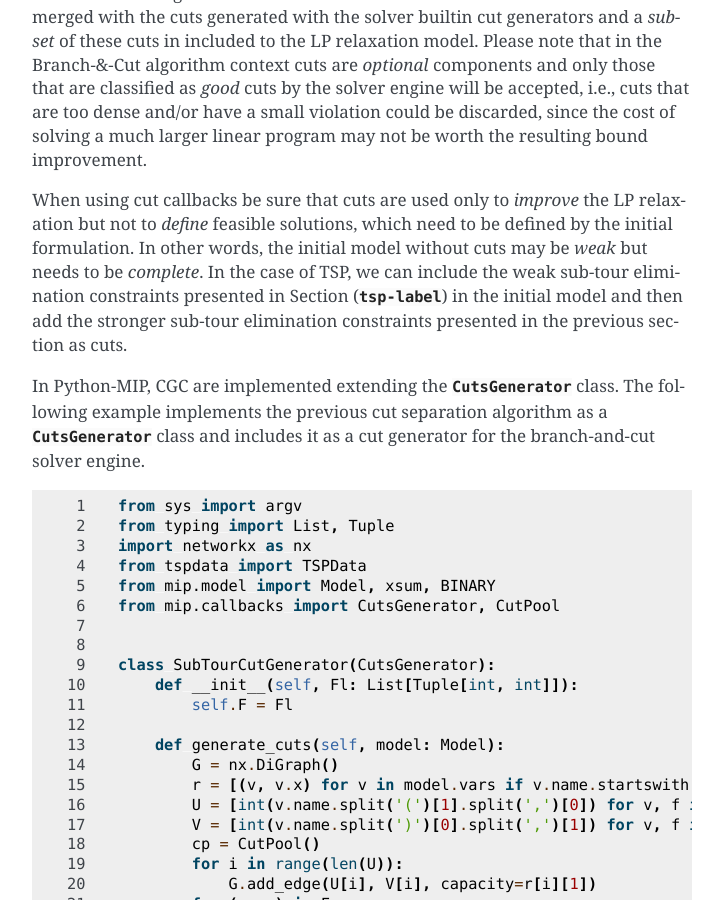
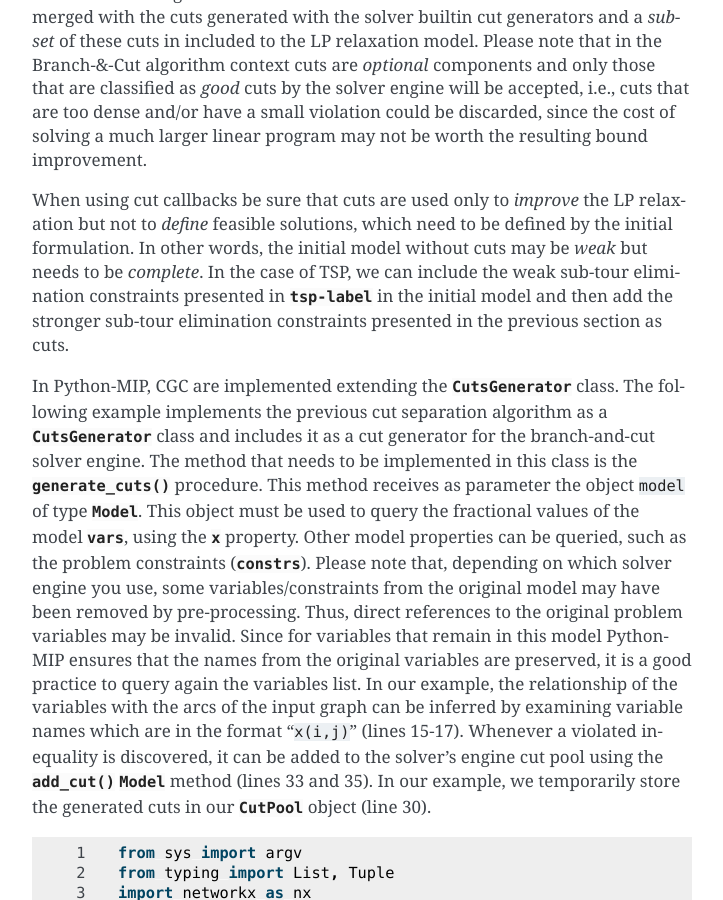
Before and after one commit to coin-or/python-mip, a Sphinx documentation site: the page built from docs/custom.rst, in a window 1280 px wide and 900 px high, scrolled down 4104 px. Shown: the whole window, without its empty margins (388-1111 px from the left). Built offline with Sphinx 7.4.7, drawn with Linux system fonts in a browser that asks for light colours; cross-references to code outside the pages are shown as plain code.

Commit message:
improved cut generation doc
Former-commit-id: 34215b3b6377ff7862b159620cee1f906352dc75

```diff
--- a/docs/custom.rst
+++ b/docs/custom.rst
@@ -179,7 +179,7 @@ When using cut callbacks be sure that cuts are used only to *improve* the LP
 relaxation but not to *define* feasible solutions, which need to be defined by
 the initial formulation. In other words, the initial model without cuts may be
 *weak* but needs to be *complete*. In the case of TSP, we can include the weak
-sub-tour elimination constraints presented in Section (:numref:`tsp-label`) in
+sub-tour elimination constraints presented in :numref:`tsp-label` in
 the initial model and then add the stronger sub-tour elimination constraints
 presented in the previous section as cuts.
 
@@ -187,7 +187,26 @@ In Python-MIP, CGC are implemented extending the
 :class:`~mip.callbacks.CutsGenerator` class. The following example implements
 the previous cut separation algorithm as a
 :class:`~mip.callbacks.CutsGenerator` class and includes it as a cut generator
-for the branch-and-cut solver engine.
+for the branch-and-cut solver engine. The method that needs to be implemented
+in this class is the :meth:`~mip.callbacks.CutsGenerator.generate_cuts`
+procedure. This method receives as parameter the object :code:`model` of type
+:class:`~mip.model.Model`. This object must be used to query the fractional
+values of the model :attr:`~mip.model.Model.vars`, using the
+:attr:`~mip.model.Var.x` property. Other model properties can be queried, such
+as the problem constraints (:attr:`~mip.model.Model.constrs`). Please note that,
+depending on which solver engine you use, some variables/constraints from the
+original model may have been removed by pre-processing. Thus, direct references
+to the original problem variables may be invalid. Since for variables that
+remain in this model Python-MIP ensures that the names from the original
+variables are preserved, it is a good practice to query again the variables
+list. In our example, the relationship of the variables with the arcs of the
+input graph can be inferred by examining variable names which are in the format
+":code:`x(i,j)`" (lines 15-17). Whenever a violated inequality is discovered,
+it can be added to the solver's engine cut pool using the
+:meth:`~mip.model.Model.add_cut` :class:`~mip.model.Model` method (lines 33 and 35).
+In our example, we temporarily store the generated cuts in our
+:class:`~mip.callbacks.CutPool` object (line 30).
+
 
 .. code-block:: python
  :linenos:
```
